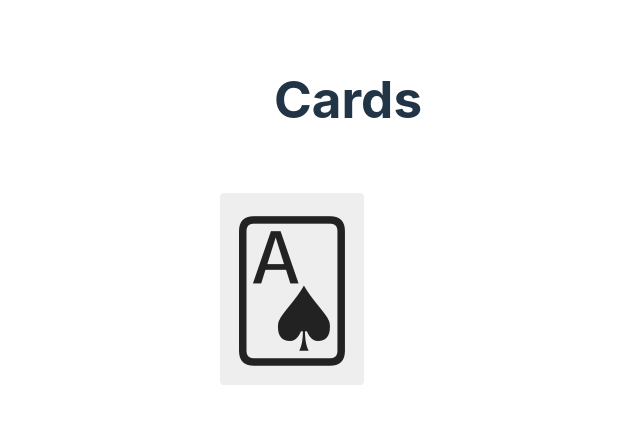
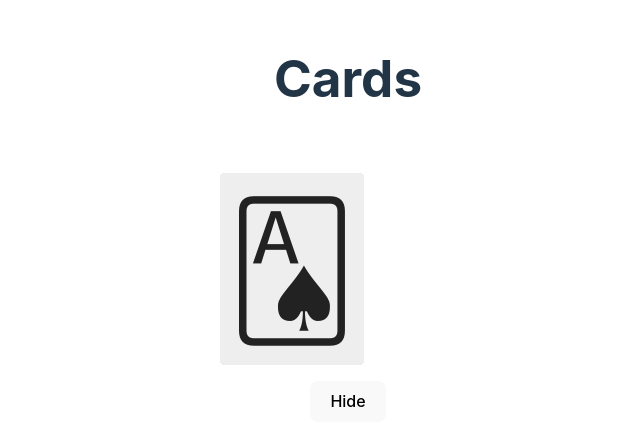
Before and after one commit to rottencandy/react-cards, a React (Vite) app: page / in a window 1280 px wide. Shown: the part 181-626 px from the top of the page, without its empty margins (292-932 px from the left). Built offline with nearby package versions, Linux system fonts and the light colour scheme.

Commit message:
add hide cards button

```diff
--- a/src/components/Deck.tsx
+++ b/src/components/Deck.tsx
@@ -1,7 +1,11 @@
 import { useState } from 'react'
 import { CARD_DATA } from '../lib/card-data'
+import { sleep } from '../lib/utils'
 import Card from './Card'
 import './Deck.css'
+
+// duration of flip animation for each card during reset (in ms)
+const FLIP_DURATION = 100;
 
 const Deck = () => {
   const [cards, setCards] = useState(
@@ -14,7 +18,19 @@ const Deck = () => {
     setCards([...cards])
   }
 
+  const onHide = async () => {
+    for (let i = 0; i < cards.length; i++) {
+      const card = cards[i];
+      if (card.flipped) {
+        await sleep(FLIP_DURATION);
+        card.flipped = false;
+        setCards([...cards])
+      }
+    }
+  }
+
   return (
+    <>
       <div className="deck">
         {cards.map((card, i) => (
           <Card
@@ -25,6 +41,11 @@ const Deck = () => {
           />
         ))}
       </div>
+
+      <button onClick={onHide}>
+        Hide
+      </button>
+    </>
   )
 }
 
--- /dev/null
+++ b/src/lib/utils.ts
@@ -0,0 +1,2 @@
+export const sleep = (ms: number) =>
+  new Promise(resolve => setTimeout(resolve, ms))
```
Lines whose indentation alone changed are shown as unchanged.
